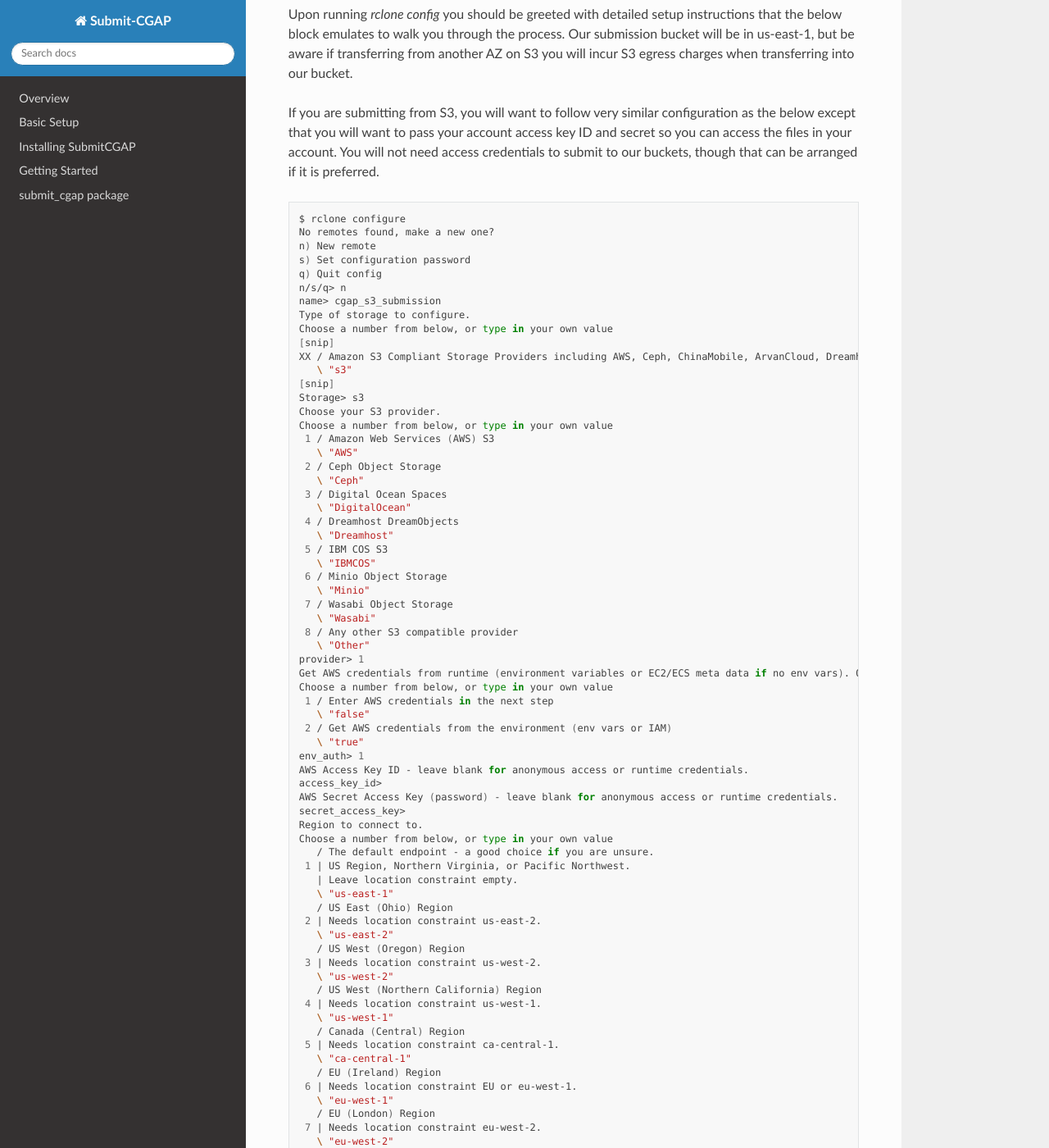
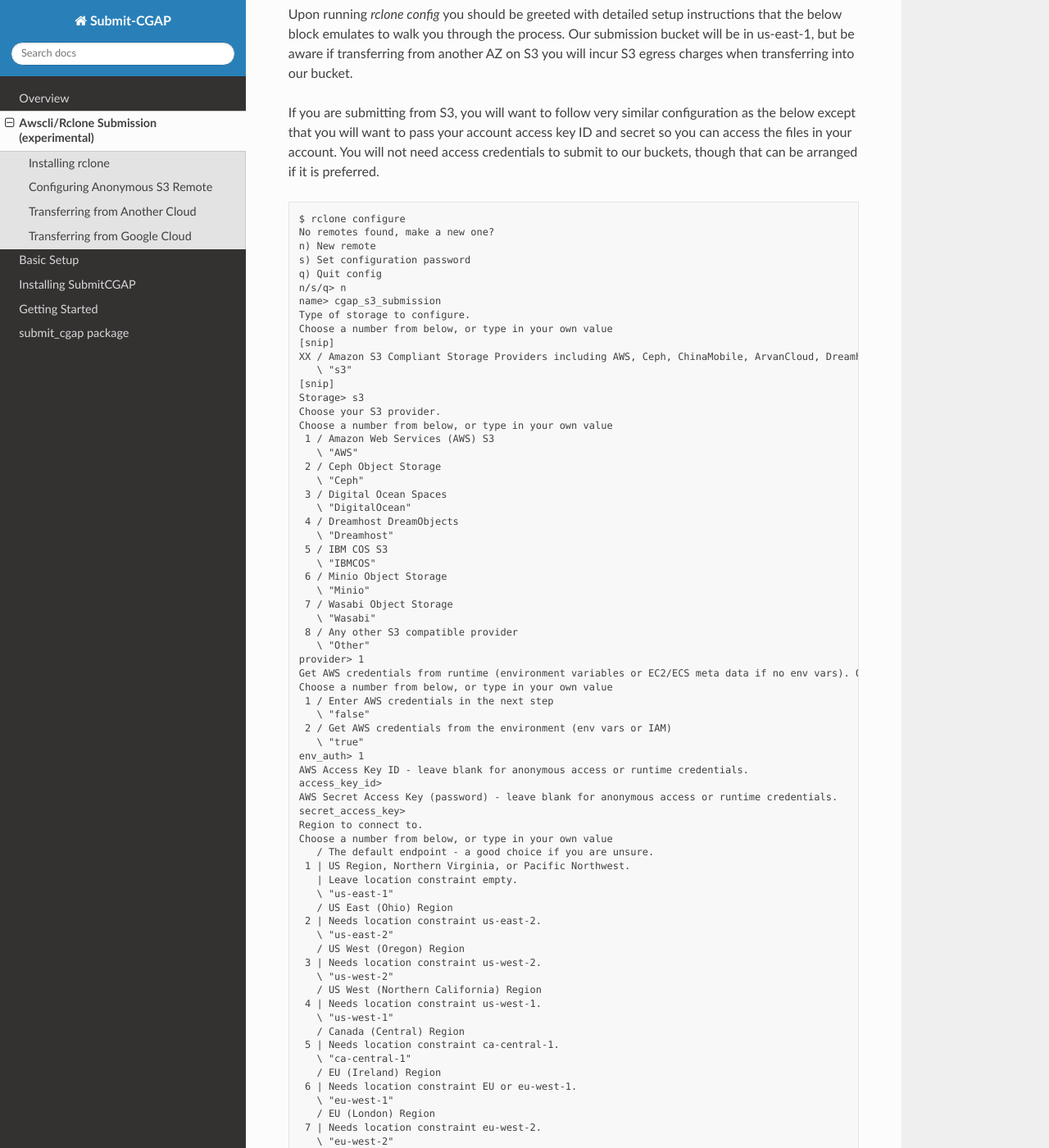
Before and after one commit to smaht-dac/submitr, a Sphinx documentation site: the page built from docs/source/rclone.rst, in a window 1280 px wide and 1400 px high, scrolled down 765 px. Shown: the whole window at 82% size. Built offline with Sphinx 7.4.7 and the Read the Docs theme 2.0.0, drawn with Linux system fonts in a browser that asks for light colours; some of the changed text lies outside the part shown.

Commit message:
add to toctree, remove bash references

```diff
--- a/docs/source/index.rst
+++ b/docs/source/index.rst
@@ -43,6 +43,7 @@
   :maxdepth: 4
 
   self
+  rclone
   basic_setup
   installation
   getting_started
--- a/docs/source/rclone.rst
+++ b/docs/source/rclone.rst
@@ -22,7 +22,7 @@
 download button that corresponds to the operating system you are running. Once installed
 you should see the `rclone` command in your path.
 
-.. code-block:: bash
+.. code-block::
 
     $ which rclone
 
@@ -46,7 +46,7 @@
 to our buckets, though that can be arranged if it is preferred.
 
 
-.. code-block:: bash
+.. code-block::
 
     $ rclone configure
     No remotes found, make a new one?
@@ -253,13 +253,13 @@
 and submitting it to our S3 bucket. Please denote a sensible case ID to use as a folder
 prefix for the current submission. Transfer the spreadsheet with:
 
-.. code-block:: bash
+.. code-block::
 
     $ rclone copy ~/Documents/submit_cgap/case0001/case0001_accessioning.xls cgap_s3_submission:cgap-submission-bucket/case0001/case0001_accessioning.xls
 
 If successful, continue by transferring the raw files into the submission bucket.
 
-.. code-block:: bash
+.. code-block::
     $ rclone copy cgap_s3_submission:your-private-s3-bucket/fastq1.fastq.gz cgap_s3_submission:cgap-submission-bucket/case0001/fastq1.fastq.gz
     $ rclone copy cgap_s3_submission:your-private-s3-bucket/fastq2.fastq.gz cgap_s3_submission:cgap-submission-bucket/case0001/fastq2.fastq.gz
 
@@ -286,7 +286,7 @@
 `configuration <https://rclone.org/googlecloudstorage/>`_
 for communicating with Google Cloud. Run `rclone config` as before.
 
-.. code-block:: bash
+.. code-block::
 
     $ rclone config
     New remote
@@ -412,7 +412,7 @@
 After the Google Cloud connection is configured, you should be able to combine them
 to submit your submission files directly.
 
-.. code-block:: bash
+.. code-block::
 
     $ rclone copy remote_files_for_cgap_submission:your-private-gcloud-bucket/fastq1.fastq.gz cgap_s3_submission:cgap-submission-bucket/case0001/fastq1.fastq.gz
     $ rclone copy remote_files_for_cgap_submission:your-private-gcloud-bucket/fastq2.fastq.gz cgap_s3_submission:cgap-submission-bucket/case0001/fastq2.fastq.gz
```
